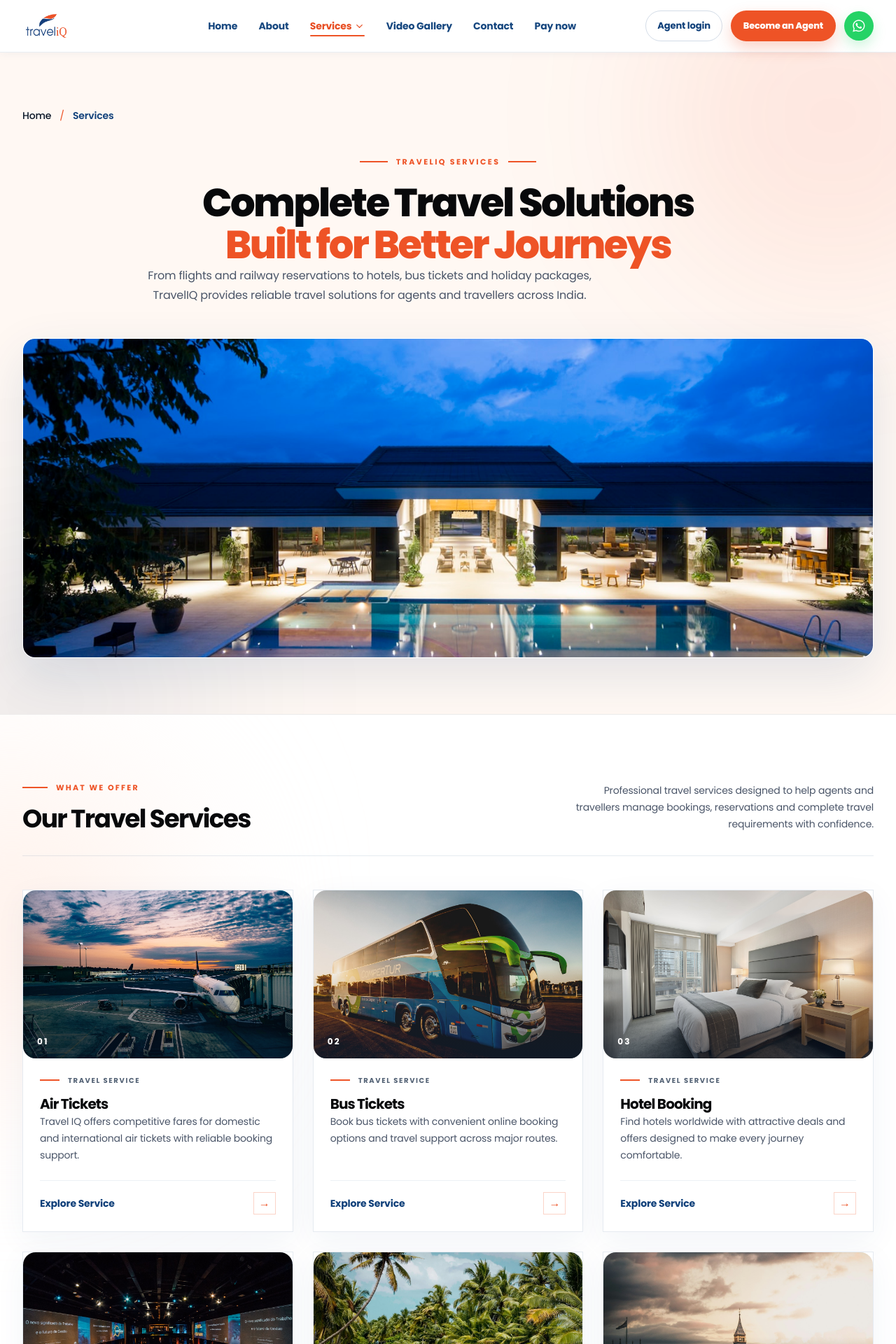
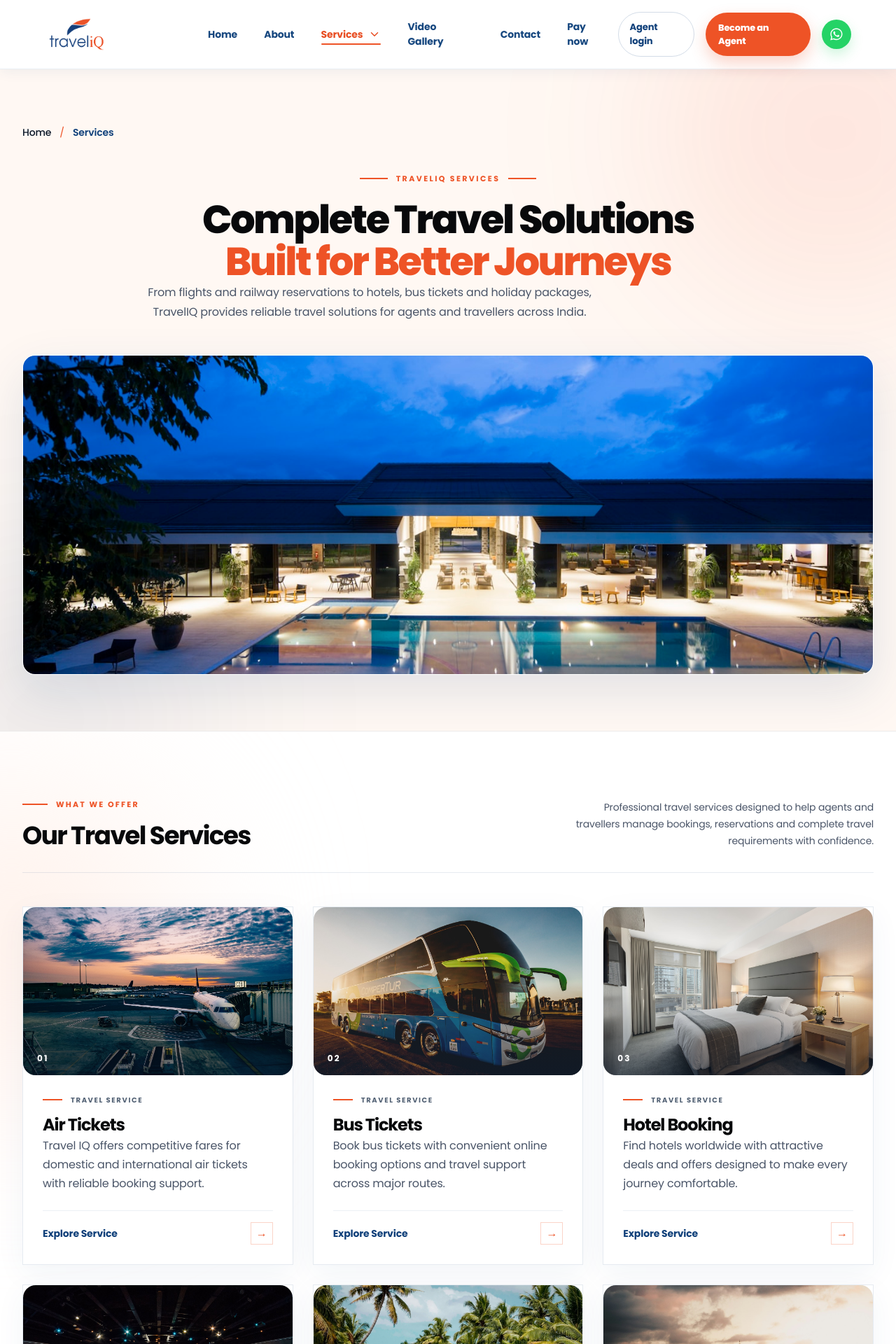
Before and after one commit to JyotiVerma02/traveliq.in, a Next.js app: page /our-services in a window 1280 px wide. Shown: the top 1920 px of the page at 70% size. Built offline with nearby package versions, Linux system fonts and the light colour scheme.

Commit message:
hero.tsx improved

```diff
--- a/src/app/about-travel-iq/page.tsx
+++ b/src/app/about-travel-iq/page.tsx
@@ -130,7 +130,7 @@ export default function AboutPage() {
               </div>
 
               {/* Heading */}
-              <h1 className="max-w-2xl text-[3.4rem] font-extrabold leading-[0.96] tracking-[-0.055em] text-[#10407A] sm:text-[4.3rem] lg:text-[5rem]">
+              <h1 className="max-w-2xl text-[3.4rem] font-extrabold leading-[1.08] tracking-[-0.04em] text-[#10407A] sm:text-[4.3rem] lg:text-[5rem]">
                 The{" "}
                 <span className="relative inline-block text-[#EE5326]">
                   TravelIQ
@@ -139,7 +139,7 @@ export default function AboutPage() {
                 Story
               </h1>
 
-              <h2 className="mt-7 max-w-xl text-xl font-bold leading-snug text-[#0B1728] sm:text-2xl">
+              <h2 className="mt-8 max-w-xl text-xl font-bold leading-snug text-[#0B1728] sm:text-2xl">
                 Travel IQ Services is the best travel agency in INDIA
               </h2>
 
--- a/src/app/our-services/page.tsx
+++ b/src/app/our-services/page.tsx
@@ -152,7 +152,7 @@ export default function ServicesPage() {
 
         <div className="pointer-events-none absolute -right-52 bottom-0 h-[450px] w-[450px] rounded-full bg-[#EEF4FA] blur-[130px]" />
 
-        <div className="relative mx-auto max-w-7xl px-5 sm:px-8">
+        <div className="relative mx-auto max-w-[1400px] px-5 sm:px-8">
           {/* Section Heading */}
           <div className="mb-12 flex flex-col justify-between gap-5 border-b border-[#10407A]/10 pb-8 sm:flex-row sm:items-end">
             <div>
@@ -182,7 +182,7 @@ export default function ServicesPage() {
               <Link
                 key={service.title}
                 href={service.href}
-                className="group flex flex-col overflow-hidden border border-[#10407A]/10 bg-white shadow-[0_12px_40px_rgba(16,64,122,0.055)] transition-all duration-300 hover:-translate-y-1 hover:border-[#EE5326]/25 hover:shadow-[0_22px_55px_rgba(16,64,122,0.11)]"
+                className="group flex min-h-[500px] flex-col overflow-hidden border border-[#10407A]/10 bg-white shadow-[0_12px_40px_rgba(16,64,122,0.055)] transition-all duration-300 hover:-translate-y-1 hover:border-[#EE5326]/25 hover:shadow-[0_22px_55px_rgba(16,64,122,0.11)]"
               >
                 {/* Service Image */}
                 <div className="relative aspect-[16/10] overflow-hidden rounded-md bg-[#EEF4FA]">
@@ -202,7 +202,7 @@ export default function ServicesPage() {
                 </div>
 
                 {/* Service Content */}
-                <div className="flex flex-1 flex-col p-6">
+                <div className="flex flex-1 flex-col p-7">
                   <div className="mb-3 flex items-center gap-3">
                     <span className="h-[2px] w-7 bg-[#EE5326] transition-all duration-300 group-hover:w-11" />
 
@@ -211,11 +211,11 @@ export default function ServicesPage() {
                     </span>
                   </div>
 
-                  <h3 className="text-xl font-bold tracking-tight text-[#10407A] transition-colors duration-300 group-hover:text-[#EE5326]">
+                  <h3 className="text-2xl font-bold tracking-tight text-[#10407A] transition-colors duration-300 group-hover:text-[#EE5326]">
                     {service.title}
                   </h3>
 
-                  <p className="mt-3 flex-1 text-sm leading-6 text-[#526174]">
+                  <p className="mt-3 flex-1 text-base leading-7 text-[#526174]">
                     {service.description}
                   </p>
 
@@ -329,7 +329,7 @@ export default function ServicesPage() {
       {/* =========================================================
           CTA
       ========================================================= */}
-      <section className="relative overflow-hidden bg-[#071A35] py-16 sm:py-20">
+      <section className="relative overflow-hidden bg-[#EAF3FB] py-16 sm:py-20">
         {/* Orange background glows */}
         <div className="pointer-events-none absolute -right-40 -top-40 h-[420px] w-[420px] rounded-full bg-[#EE5326]/6 blur-[120px]" />
 
@@ -347,11 +347,11 @@ export default function ServicesPage() {
             <span className="h-[2px] w-9 bg-[#EE5326]" />
           </div>
 
-          <h2 className="text-3xl font-extrabold tracking-tight text-white sm:text-4xl">
+          <h2 className="text-3xl font-extrabold tracking-tight text-[#10407A] sm:text-4xl">
             Build a Better Travel Business
           </h2>
 
-          <p className="mx-auto mt-5 max-w-2xl text-sm leading-7 text-slate-300 sm:text-base">
+          <p className="mx-auto mt-5 max-w-2xl text-sm leading-7 text-[#526174] sm:text-base">
             Connect with TravelIQ and explore travel services designed to help
             agents expand their offerings, serve customers better and grow
             their business.
--- a/src/components/FaqSection.tsx
+++ b/src/components/FaqSection.tsx
@@ -41,7 +41,7 @@ export default function FaqSection() {
               Help &amp; FAQs
             </span>
 
-            <h2 className="mt-4 max-w-2xl text-3xl font-extrabold leading-tight tracking-tight text-[#08090b] sm:text-4xl lg:text-[42px]">
+            <h2 className="mt-5 max-w-2xl text-3xl font-extrabold leading-snug tracking-tight text-[#08090b] sm:text-4xl lg:text-[42px]">
               Control All Your Bookings &amp; Learn Best TravelIQ Features
             </h2>
           </div>
--- a/src/components/Header.tsx
+++ b/src/components/Header.tsx
@@ -1,3 +1,4 @@
+
 "use client";
 
 import Image from "next/image";
@@ -14,6 +15,7 @@ const nav = [
   ["Contact", "/contact-us/"],
   ["Pay now", "/pay-now/"],
 ];
+
 const services = [
   ["Railway Agent ID", "/pages/services/railway-reservations/"],
   ["IRCTC Domestic Packages", "/pages/services/irctc-domestic-packages/"],
@@ -30,49 +32,80 @@ const services = [
 export default function Header() {
   const [open, setOpen] = useState(false);
   const pathname = usePathname();
+
   const normalizedPath = pathname.replace(/\/$/, "") || "/";
+
   const isActive = (href: string) => {
     const normalizedHref = href.replace(/\/$/, "") || "/";
+
     return (
       normalizedPath === normalizedHref ||
       (normalizedHref !== "/" &&
         normalizedPath.startsWith(`${normalizedHref}/`))
     );
   };
+
   const servicesActive =
-    isActive("/our-services/") || services.some(([, href]) => isActive(href));
+    isActive("/our-services/") ||
+    services.some(([, href]) => isActive(href));
+
   const navClass = (href: string) =>
     `site-nav-link${isActive(href) ? " is-active" : ""}`;
 
   return (
+    <header className="site-header relative z-50 border-b border-[#10407A]/10 bg-white shadow-[0_3px_18px_rgba(16,64,122,0.07)]">
+      {/* ================= HEADER ================= */}
+      <div className="mx-auto flex h-[98px] w-full max-w-[1500px] items-center justify-between px-6 sm:px-10 lg:px-12 xl:px-16 2xl:px-20">
 
-  <header className="site-header relative z-50 border-b border-[#10407A]/10 bg-white shadow-[0_2px_12px_rgba(16,64,122,0.05)]">
-     <div className="mx-auto flex h-[74px] max-w-7xl items-center justify-between px-5 sm:px-8">
-        <Link href="/" aria-label="TravelIQ home" className="shrink-0">
+        {/* ================= LOGO ================= */}
+        <Link
+          href="/"
+          aria-label="TravelIQ home"
+          className="shrink-0"
+        >
           <Image
             src="/logo.png"
             alt="TravelIQ"
-            width={166}
-            height={40}
+            width={225}
+            height={56}
             priority
-            className="h-auto w-[142px] sm:w-[166px]"
+            className="h-auto w-[185px] sm:w-[205px] lg:w-[220px]"
           />
         </Link>
+
+        {/* ================= DESKTOP NAV ================= */}
         <nav
-          className="hidden items-center gap-1 lg:flex"
+          className="hidden items-center gap-3 xl:flex"
           aria-label="Main navigation"
         >
           {nav.slice(0, 2).map(([name, href]) => (
-            <Link key={href} href={href} className={navClass(href)}>
+            <Link
+              key={href}
+              href={href}
+              className={navClass(href)}
+            >
               {name}
             </Link>
           ))}
+
+          {/* SERVICES */}
           <div className="group relative">
-            <button
-              className={`site-nav-link flex items-center gap-1${servicesActive ? " is-active" : ""}`}
+            <Link
+              href="/our-services/"
+              className={`site-nav-link flex items-center gap-2${
+                servicesActive ? " is-active" : ""
+              }`}
             >
-              Services <ChevronDown size={15} />
-            </button>
+              Services
+
+              <ChevronDown
+                size={18}
+                strokeWidth={2}
+                className="transition-transform duration-200 group-hover:rotate-180"
+              />
+            </Link>
+
+            {/* SERVICES DROPDOWN */}
             <div className="service-menu">
               {services.map(([name, href]) => (
                 <Link
@@ -83,21 +116,24 @@ export default function Header() {
                   {name}
                 </Link>
               ))}
-              <Link
-                className={`font-bold text-[#ee5326]!${isActive("/our-services/") ? " is-active" : ""}`}
-                href="/our-services/"
-              >
-                Explore all services →
-              </Link>
             </div>
           </div>
+
           {nav.slice(2).map(([name, href]) => (
-            <Link key={href} href={href} className={navClass(href)}>
+            <Link
+              key={href}
+              href={href}
+              className={navClass(href)}
+            >
               {name}
             </Link>
           ))}
         </nav>
-        <div className="hidden items-center gap-3 lg:flex">
+
+        {/* ================= RIGHT BUTTONS ================= */}
+        <div className="hidden items-center gap-4 xl:flex">
+
+          {/* Agent Login */}
           <a
             href="https://b2b.traveliq.in"
             target="_blank"
@@ -106,9 +142,16 @@ export default function Header() {
           >
             Agent login
           </a>
-          <Link href="/irctc-agent-registration/" className="brand-button">
+
+          {/* Become Agent */}
+          <Link
+            href="/irctc-agent-registration/"
+            className="brand-button"
+          >
             Become an Agent
           </Link>
+
+          {/* WhatsApp */}
           <a
             href="https://wa.me/917835025025"
             target="_blank"
@@ -119,62 +162,82 @@ export default function Header() {
             <FaWhatsapp />
           </a>
         </div>
+
+        {/* ================= MOBILE BUTTON ================= */}
         <button
-          className="grid h-10 w-10 place-items-center rounded-xl border border-[#10407a]/15 text-[#10407a] lg:hidden"
+          type="button"
+          className="grid h-12 w-12 place-items-center rounded-xl border border-[#10407A]/15 text-[#10407A] transition hover:border-[#EE5326]/40 hover:text-[#EE5326] xl:hidden"
           onClick={() => setOpen(!open)}
           aria-label="Toggle menu"
+          aria-expanded={open}
         >
-          {open ? <X /> : <Menu />}
+          {open ? <X size={25} /> : <Menu size={25} />}
         </button>
       </div>
+
+      {/* ================= MOBILE MENU ================= */}
       {open && (
-        <div className="mobile-menu lg:hidden">
+        <div className="mobile-menu border-t border-[#10407A]/10 bg-white xl:hidden">
           <nav>
             {nav.map(([name, href]) => (
               <Link
-                onClick={() => setOpen(false)}
                 key={href}
                 href={href}
+                onClick={() => setOpen(false)}
                 className={isActive(href) ? "is-active" : ""}
               >
                 {name}
               </Link>
             ))}
+
+            {/* SERVICES */}
             <Link
+              href="/our-services/"
               onClick={() => setOpen(false)}
-              href="/our-services/"
               className={servicesActive ? "is-active" : ""}
             >
               Services
             </Link>
-            <div className="ml-3 border-l border-[#10407a]/10 pl-2">
+
+            <div className="ml-3 border-l border-[#10407A]/10 pl-3">
               {services.map(([name, href]) => (
                 <Link
-                  onClick={() => setOpen(false)}
                   key={href}
                   href={href}
-                  className={`text-sm!${isActive(href) ? " is-active" : ""}`}
+                  onClick={() => setOpen(false)}
+                  className={`text-sm!${
+                    isActive(href) ? " is-active" : ""
+                  }`}
                 >
                   {name}
                 </Link>
               ))}
             </div>
           </nav>
-          <div className="mt-4 grid grid-cols-3 gap-2">
+
+          {/* MOBILE ACTIONS */}
+          <div className="mt-5 grid grid-cols-3 gap-3">
             <a
               href="https://b2b.traveliq.in"
+              target="_blank"
+              rel="noreferrer"
               className="header-login text-center"
             >
               Agent login
             </a>
+
             <Link
               href="/irctc-agent-registration/"
+              onClick={() => setOpen(false)}
               className="brand-button text-center"
             >
               Join us
             </Link>
+
             <a
               href="https://wa.me/917835025025"
+              target="_blank"
+              rel="noreferrer"
               aria-label="WhatsApp us"
               className="header-whatsapp mx-auto"
             >
--- a/src/components/Testimonials.tsx
+++ b/src/components/Testimonials.tsx
@@ -62,7 +62,7 @@ export default function Testimonials() {
             </div>
 
             {/* Heading */}
-           <h2 className="max-w-3xl text-3xl font-bold leading-[1.05] tracking-[-0.04em] text-[#10407A] sm:text-4xl lg:text-[48px]">
+           <h2 className="mt-5 max-w-3xl text-3xl font-bold leading-[1.15] tracking-[-0.04em] text-[#10407A] sm:text-4xl lg:text-[48px]">
   Trusted by{" "}
   <span className="text-[#EE5326]">travel professionals.</span>
 </h2>
--- a/src/components/WhyWeBetter.tsx
+++ b/src/components/WhyWeBetter.tsx
@@ -51,7 +51,7 @@ export default function WhyWeBetter() {
             </span>
           </div>
 
-          <h2 className="text-3xl font-semibold leading-[1.12] tracking-[-0.035em] text-[#08090b] sm:text-4xl lg:text-[48px]">
+          <h2 className="text-3xl font-semibold leading-[1.18] tracking-[-0.035em] text-[#08090b] sm:text-4xl lg:text-[48px]">
             TravelIQ —
             <span className="text-[#EE5326]">
               {" "}
@@ -59,7 +59,7 @@ export default function WhyWeBetter() {
             </span>
           </h2>
 
-          <p className="mt-5 max-w-2xl text-sm leading-6 text-[#687386] sm:text-base">
+          <p className="mt-6 max-w-2xl text-sm leading-6 text-[#687386] sm:text-base">
             A trusted travel technology and B2B platform built to simplify
             travel services for agents and customers across India.
           </p>
```
Also changed, not shown: src/components/Hero.tsx (+29 -27 lines).
